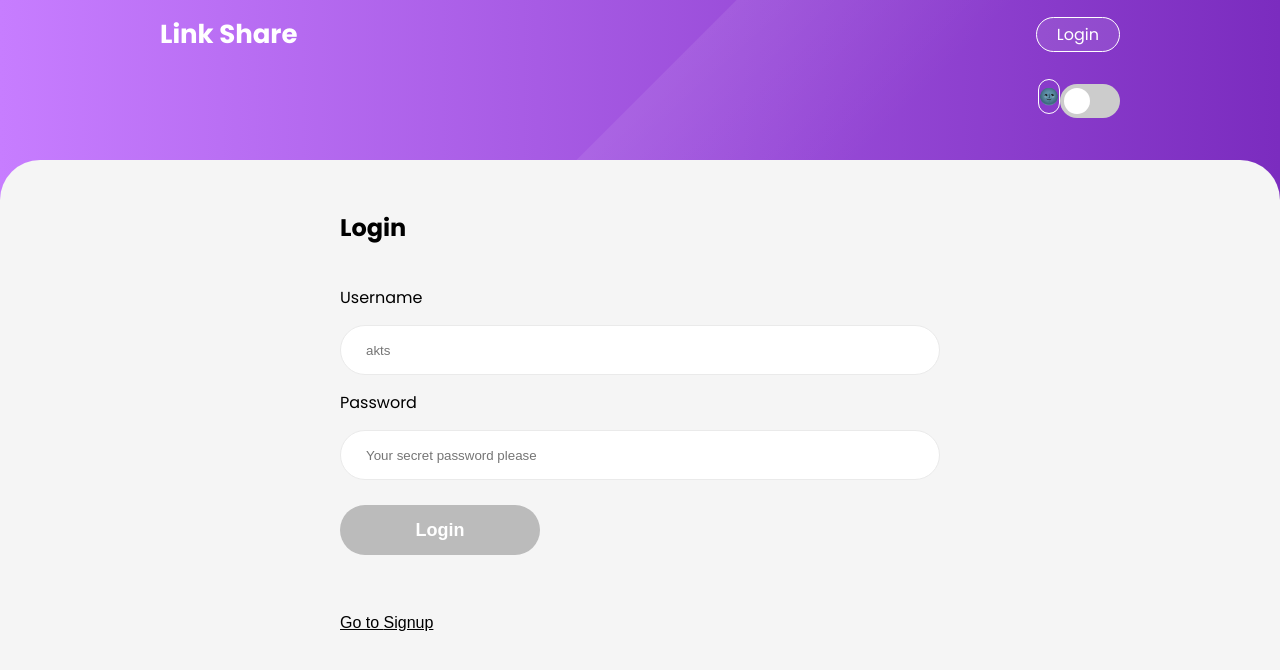
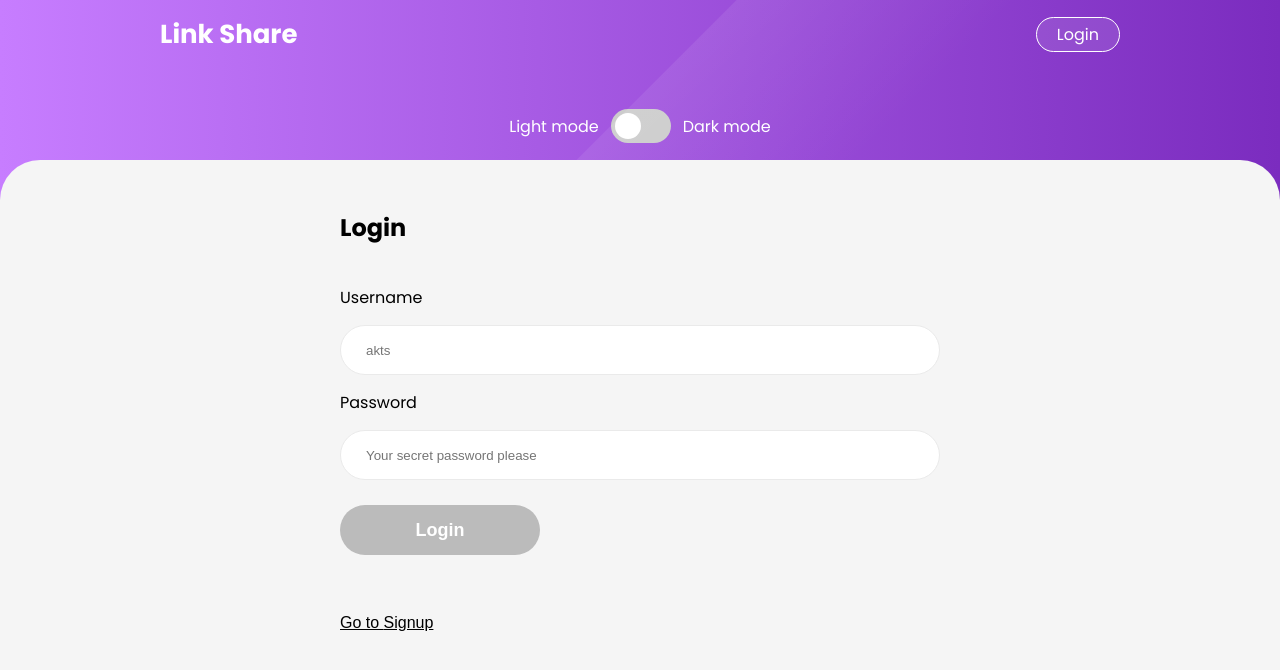
Before and after one commit to ashish-mw/linkshare-webapp, a React (Create React App) app: page /auth in a window 1280 px wide. Shown: the top 670 px of the page. Built offline with nearby package versions, Linux system fonts and the light colour scheme.

Commit message:
Changes - UI fixes part 4 - FINAL

```diff
--- a/src/components/CustomToggle.jsx
+++ b/src/components/CustomToggle.jsx
@@ -3,10 +3,14 @@ import './styles/CustomToggle.css';
 
 const CustomToggle = (props) => {
     return(
-        <label class="switch">
-        <input type="checkbox" {...props.status}/>
-        <span class="slider round"></span>
-        </label>
+        <div className="skin-wrap">
+            Light mode
+            <label class="switch">
+                <input type="checkbox" checked={props.checked} onChange={props.onChange}/>
+                <span class="slider round"></span>
+            </label>
+            Dark mode
+        </div>
     );
 }
 
--- a/src/components/Nav.jsx
+++ b/src/components/Nav.jsx
@@ -37,7 +37,7 @@ const Nav = () => {
                   <Link to="/my-links" className="login">@{appState.user.username}</Link>
                 </li>
                 <li>
-                  <button className="link" onClick={handleLogout} className="login">
+                  <button className="link login" onClick={handleLogout}>
                     Logout
                   </button>
                 </li>
@@ -50,10 +50,7 @@ const Nav = () => {
           </ul>
 
           <div className="text-right m-t-10">
-            <button className="link" onClick={handleThemeChange}>
-              {appState.theme === "dark" ? "☀️" : "🌚"}
-            </button>
-            <CustomToggle status="checked"/>
+            <CustomToggle onChange={handleThemeChange} checked={appState.theme === "dark"}/>
           </div>
         </div>
       </div>
--- a/src/components/styles/CustomToggle.css
+++ b/src/components/styles/CustomToggle.css
@@ -1,6 +1,7 @@
 .switch {
     position: relative;
     display: inline-block;
+    margin: 0px 12px;
     width: 60px;
     height: 34px;
   }
--- a/src/components/styles/Nav.css
+++ b/src/components/styles/Nav.css
@@ -58,7 +58,7 @@
     cursor: pointer;
 }
 .header-container a.login, .header-container button{
-    padding: 5px 20px;
+    padding: 5px 20px !important;
     min-height: 35px;
     background-color: rgba(255,255,255,0.1);
     border-radius: 25px;
--- a/src/index.css
+++ b/src/index.css
@@ -66,7 +66,7 @@ a {
 .content-container {
   margin: 0 auto;
   padding: 50px 0px;
-  width: 90%;
+  width: 80%;
   max-width: 960px;
 }
 .form-container{
@@ -195,7 +195,7 @@ a {
 }
 /* dark theme overrides */
 .dark {
-  background-color: #0c0c0c;
+  background-color: #303030;
   color: white;
 }
 
@@ -322,3 +322,11 @@ a {
 .card-inline-btn svg{
   margin-right: 10px;
 }
+.skin-wrap{
+  display: flex;
+  padding-top: 30px;
+  width: 100%;
+  align-items: center;
+  justify-content: center;
+  color: #fff;
+}
```
